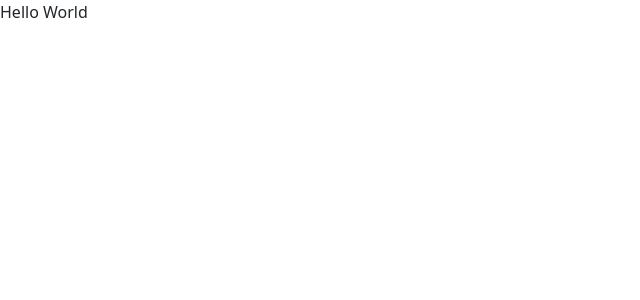
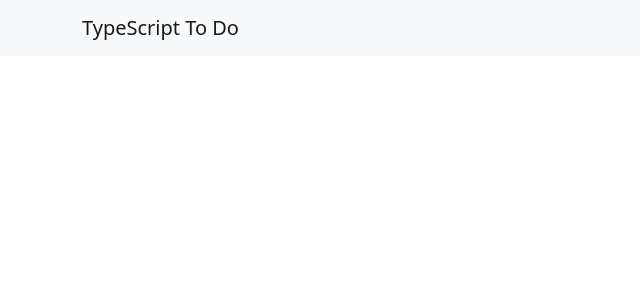
Before and after one commit to mertovich/typescript-todo, a React (Create React App) app in the folder web/: page / in a window 1280 px wide. Shown: the top 300 px of the page, without its empty margins (0-640 px from the left). Built offline with nearby package versions, Linux system fonts and the light colour scheme.

Commit message:
add(NavBar)

```diff
--- a/web/src/App.tsx
+++ b/web/src/App.tsx
@@ -1,10 +1,13 @@
 import React from 'react'
+import NavBar from './components/NavBar'
 
 type Props = {}
 
 const App: React.FC<Props> = (props: Props) => {
   return (
-    <div>Hello World</div>
+    <div>
+      <NavBar />
+    </div>
   )
 }
 
--- /dev/null
+++ b/web/src/components/NavBar.tsx
@@ -0,0 +1,18 @@
+import React from 'react'
+import { Navbar, Container} from 'react-bootstrap'
+
+type Props = {}
+
+const NavBar: React.FC<Props> = (props: Props) => {
+    return (
+        <div>
+            <Navbar bg="light">
+                <Container>
+                    <Navbar.Brand href="#home">TypeScript To Do</Navbar.Brand>
+                </Container>
+            </Navbar>
+        </div>
+    )
+}
+
+export default NavBar
```
